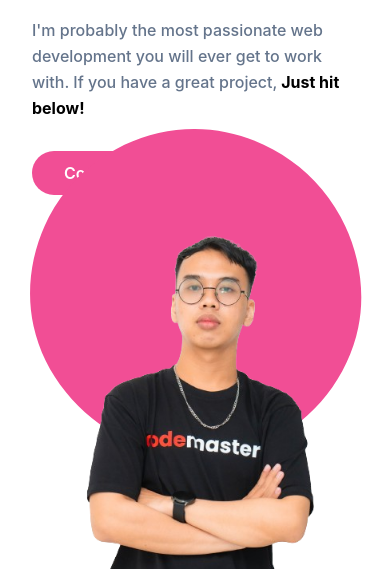
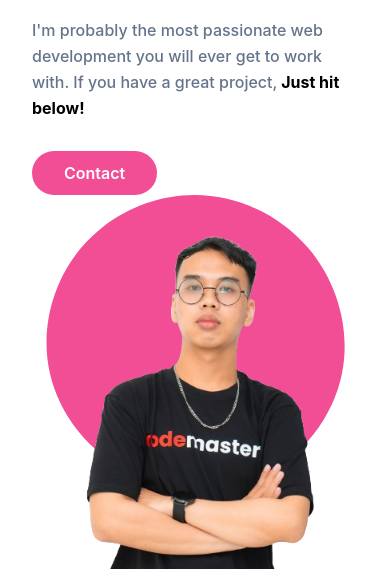
Before and after one commit to evankhell619/porto-tailwind, a website: page index.html in a window 390 px wide. Shown: the part 283-854 px from the top of the page. Drawn offline with Linux system fonts and the light colour scheme.

Commit message:
update responsive

```diff
--- a/index.html
+++ b/index.html
@@ -105,8 +105,8 @@
               <img src="dist/img/ft.png" alt="Evan"
               class="max-w-full mx-auto relative z-10" />
               <span class="absolute bottom-20 left-1/2 -translate-x-1/2">
-                <svg width="400" heigt="400" viewBox="0 0 200 200" xmlns="http://www.w3.org/2000/svg">
-                  <path fill="#F14E95" d="M63.5,-49.8C79.2,-31,86.6,-4.8,81.6,19.4C76.7,43.5,59.5,65.6,37,76.2C14.6,86.7,-13.1,85.7,-35.6,74.7C-58.2,63.6,-75.5,42.4,-80.7,18.6C-86,-5.1,-79.2,-31.4,-63.7,-50.1C-48.2,-68.9,-24.1,-80.1,-0.1,-80C23.9,-80,47.9,-68.6,63.5,-49.8Z" transform="translate(100 100)" />
+                <svg width="300" heigt="300" viewBox="0 0 200 200" xmlns="http://www.w3.org/2000/svg">
+                  <path fill="#F14E95" d="M63.5,-49.8C79.2,-31,86.6,-4.8,81.6,19.4C76.7,43.5,59.5,65.6,37,76.2C14.6,86.7,-13.1,85.7,-35.6,74.7C-58.2,63.6,-75.5,42.4,-80.7,18.6C-86,-5.1,-79.2,-31.4,-63.7,-50.1C-48.2,-68.9,-24.1,-80.1,-0.1,-80C23.9,-80,47.9,-68.6,63.5,-49.8Z" transform="translate(100 100) scale(1.2)" />
                 </svg>
                 <!-- <img width="400" src="dist/img/stacked-waves-haikei.svg" alt="" > -->
               </span>
```
